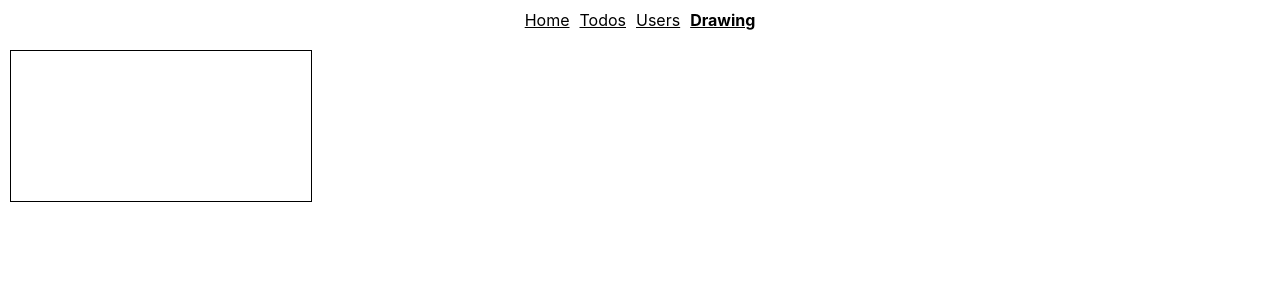
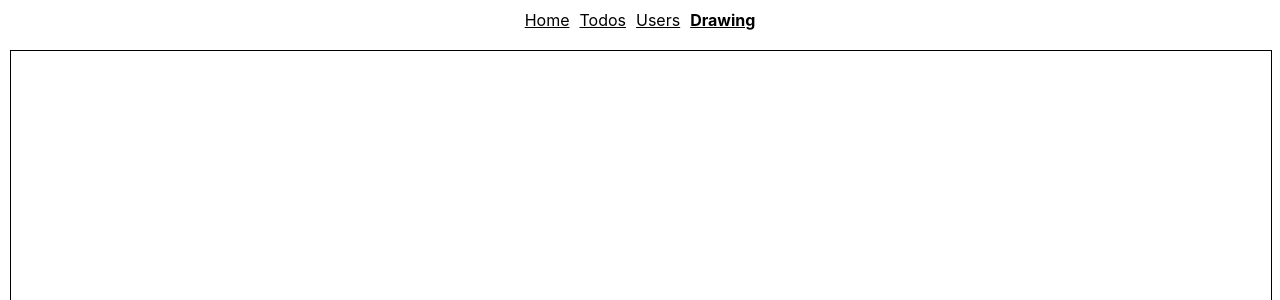
Before and after one commit to DP-PLAYGROUND/react-playground, a React (Create React App) app: page /drawing in a window 1280 px wide. Shown: the top 300 px of the page. Built offline with nearby package versions, Linux system fonts and the light colour scheme.

Commit message:
adapt canvas size to device pixel ration

```diff
--- a/src/Drawing/Drawing.module.scss
+++ b/src/Drawing/Drawing.module.scss
@@ -1,4 +1,5 @@
 .palette {
-    display: inline-flex;
     border: 1px solid black;
+    width: 100%;
+    height: 80vh;
 }
--- a/src/Drawing/Drawing.tsx
+++ b/src/Drawing/Drawing.tsx
@@ -5,11 +5,9 @@ import { FreeHand } from "./DrawingPalette/FreeHand/FreeHand";
 
 const Drawing: FunctionComponent = () => {
   return (
-    <section className={styles.palette}>
-      <DrawingPalette>
+    <DrawingPalette className={styles.palette}>
         <FreeHand />
       </DrawingPalette>
-    </section>
   );
 };
 
--- a/src/Drawing/DrawingPalette/DrawingPalette.tsx
+++ b/src/Drawing/DrawingPalette/DrawingPalette.tsx
@@ -1,8 +1,18 @@
-import { PropsWithChildren, useCallback, useState } from "react";
+import {
+  HTMLAttributes,
+  PropsWithChildren,
+  useCallback,
+  useEffect,
+  useState,
+} from "react";
 import { FunctionComponent } from "react";
 import { CanvasContext } from "./CanvasContext";
 
-export const DrawingPalette: FunctionComponent<PropsWithChildren> = ({children}) => {
+export type DrawingPaletteProps = HTMLAttributes<HTMLCanvasElement>;
+
+export const DrawingPalette: FunctionComponent<
+  PropsWithChildren<DrawingPaletteProps>
+> = ({ children, ...attrs }) => {
   const [canvasElement, setCanvasElement] = useState<HTMLCanvasElement | null>(
     null
   );
@@ -12,9 +22,29 @@ export const DrawingPalette: FunctionComponent<PropsWithChildren> = ({children})
     []
   );
 
+  useEffect(() => {
+    const canvasContext = canvasElement?.getContext("2d");
+
+    if (!canvasElement || !canvasContext) {
+      return;
+    }
+
+    const { width, height } = canvasElement.getBoundingClientRect();
+
+    if (canvasElement.width === width && canvasElement.height === height) {
+      return;
+    }
+
+    const { devicePixelRatio: ratio = 1 } = window;
+
+    canvasElement.width = width * ratio;
+    canvasElement.height = height * ratio;
+    canvasContext.scale(ratio, ratio);
+  }, [canvasElement]);
+
   return (
     <CanvasContext.Provider value={canvasElement}>
-      <canvas ref={canvasRef}></canvas>
+      <canvas ref={canvasRef} {...attrs}></canvas>
       {children}
     </CanvasContext.Provider>
   );
--- a/src/Drawing/DrawingPalette/FreeHand/FreeHand.tsx
+++ b/src/Drawing/DrawingPalette/FreeHand/FreeHand.tsx
@@ -5,32 +5,32 @@ import { CanvasContext } from "../CanvasContext";
 export const FreeHand: FunctionComponent = () => {
   const canvasElement = useContext(CanvasContext);
 
-    const canvasContext = canvasElement?.getContext('2d');
+  const canvasContext = canvasElement?.getContext("2d");
 
   const drawLine = (coords: MovementCoords) => {
     canvasContext?.lineTo(coords.x, coords.y);
     canvasContext?.stroke();
-    }
+  };
 
   useMovement(canvasElement, {
-        onStart: event => {
+    onStart: (event) => {
       canvasContext?.beginPath();
 
-            drawLine(event)
+      drawLine(event);
     },
     onMove: drawLine,
-        onEnd: () => canvasContext?.closePath()
+    onEnd: () => canvasContext?.closePath(),
   });
 
   useEffect(() => {
-        if (!canvasContext){
+    if (!canvasContext) {
       return;
     }
 
     canvasContext.lineWidth = 1;
-        canvasContext.lineCap = 'round';
-        canvasContext.strokeStyle = '#000000';
-    }, [canvasContext])
+    canvasContext.lineCap = "round";
+    canvasContext.strokeStyle = "#000000";
+  }, [canvasContext, canvasElement]);
 
   return null;
-}
+};
```
Lines whose indentation alone changed are shown as unchanged.
